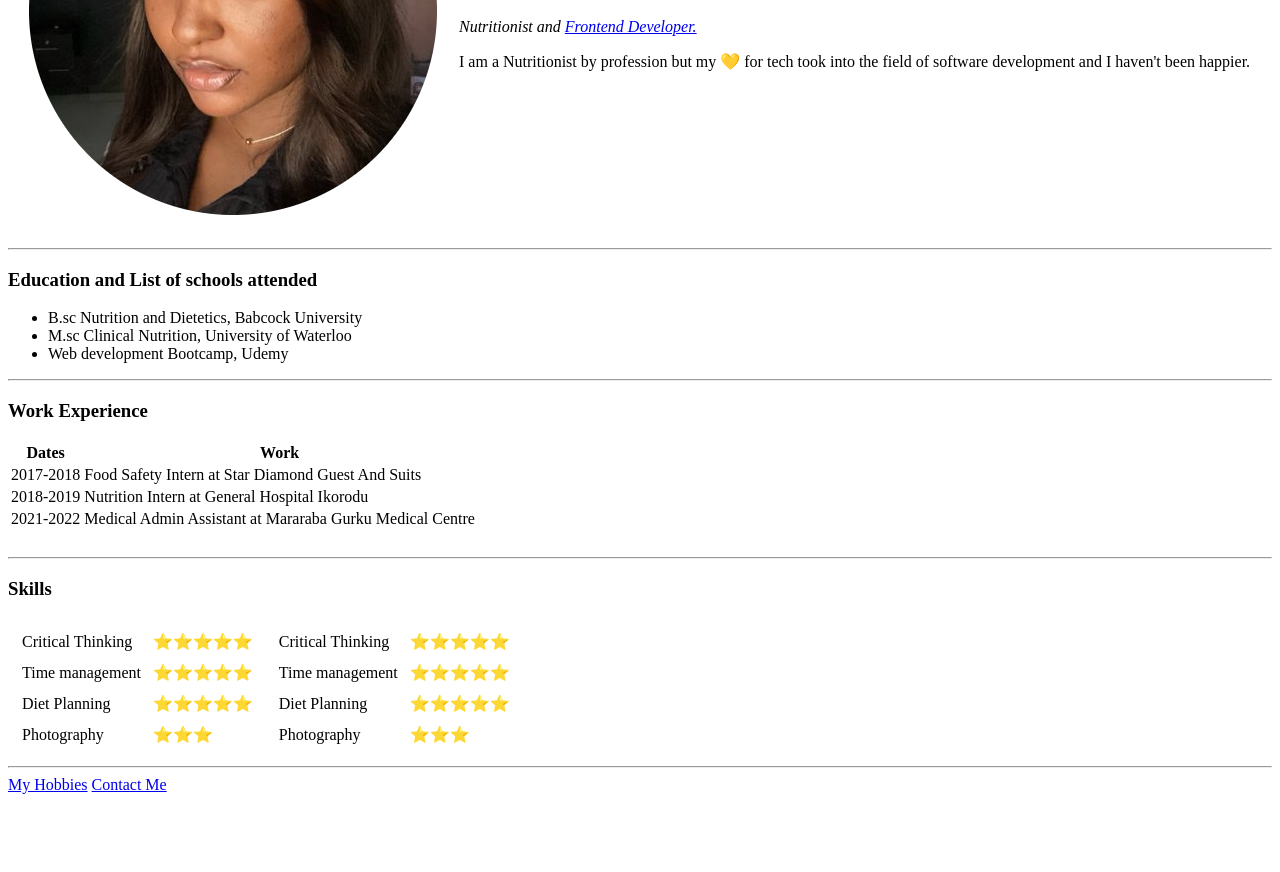
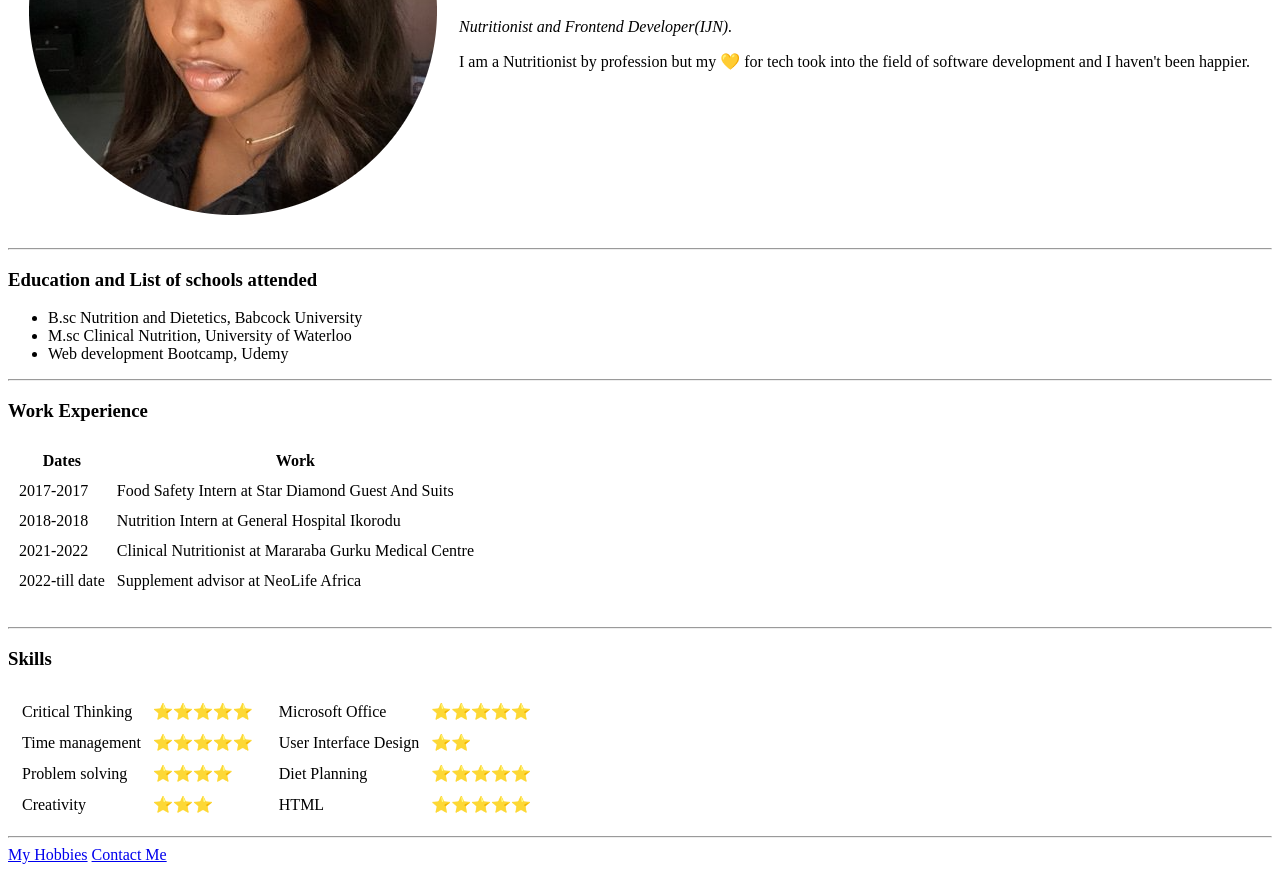
Before and after one commit to AmakaTheGenius/C-V, a plain HTML site: page index.html in a window 1280 px wide. Shown: the part 222-1094 px from the top of the page. Before the commit the page ends 1024 px from the top, so only its background shows below. Drawn offline with Linux system fonts and the light colour scheme.

Commit message:
Update index.html

```diff
--- a/index.html
+++ b/index.html
@@ -12,7 +12,7 @@
       <td><img src="me.png-modified.png" alt="Covenant's Profile Picture"></td>
       <td>
         <h1>Covenant Chiamaka Olubunmi Judah</h1>
-        <p><em>Nutritionist and <a href="#">Frontend Developer.</a></em></p>
+        <p><em>Nutritionist and Frontend Developer(IJN).</em></p>
         <p>I am a Nutritionist by profession but my 💛 for tech took into the field of software development and I haven't been happier.</p>
       </td>
     </tr>
@@ -29,7 +29,7 @@
 
   <hr>
   <h3>Work Experience</h3>
-  <table>
+  <table cellspacing="10">
     <thead>
       <tr>
         <th>Dates</th>
@@ -38,16 +38,20 @@
     </thead>
     <tbody>
       <tr>
-        <td>2017-2018</td>
+        <td>2017-2017</td>
         <td>Food Safety Intern at Star Diamond Guest And Suits</td>
       </tr>
       <tr>
-        <td>2018-2019</td>
+        <td>2018-2018</td>
         <td>Nutrition Intern at General Hospital Ikorodu</td>
       </tr>
       <tr>
         <td>2021-2022</td>
-        <td>Medical Admin Assistant at Mararaba Gurku Medical Centre</td>
+        <td>Clinical Nutritionist at Mararaba Gurku Medical Centre</td>
+      </tr>
+      <tr>
+        <td>2022-till date</td>
+        <td>Supplement advisor at NeoLife Africa</td>
       </tr>
     </tbody>
     <tfoot>
@@ -71,11 +75,11 @@
             <td>⭐⭐⭐⭐⭐</td>
           </tr>
           <tr>
-            <td>Diet Planning</td>
-            <td>⭐⭐⭐⭐⭐</td>
+            <td>Problem solving</td>
+            <td>⭐⭐⭐⭐</td>
           </tr>
           <tr>
-            <td>Photography</td>
+            <td>Creativity</td>
             <td>⭐⭐⭐</td>
           </tr>
         </table>
@@ -83,20 +87,20 @@
       <td>
         <table cellspacing="10">
           <tr>
-            <td>Critical Thinking</td>
+            <td>Microsoft Office</td>
             <td>⭐⭐⭐⭐⭐</td>
           </tr>
           <tr>
-            <td>Time management</td>
-            <td>⭐⭐⭐⭐⭐</td>
+            <td>User Interface Design</td>
+            <td>⭐⭐</td>
           </tr>
           <tr>
             <td>Diet Planning</td>
             <td>⭐⭐⭐⭐⭐</td>
           </tr>
           <tr>
-            <td>Photography</td>
-            <td>⭐⭐⭐</td>
+            <td>HTML</td>
+            <td>⭐⭐⭐⭐⭐</td>
           </tr>
         </table>
       </td>
```
